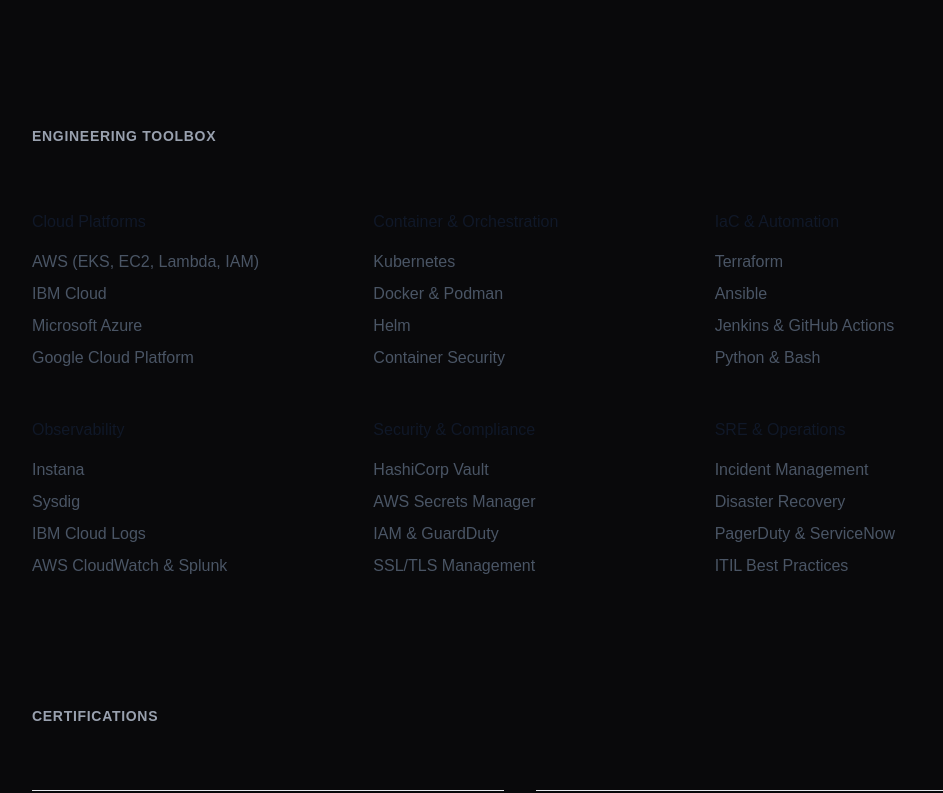
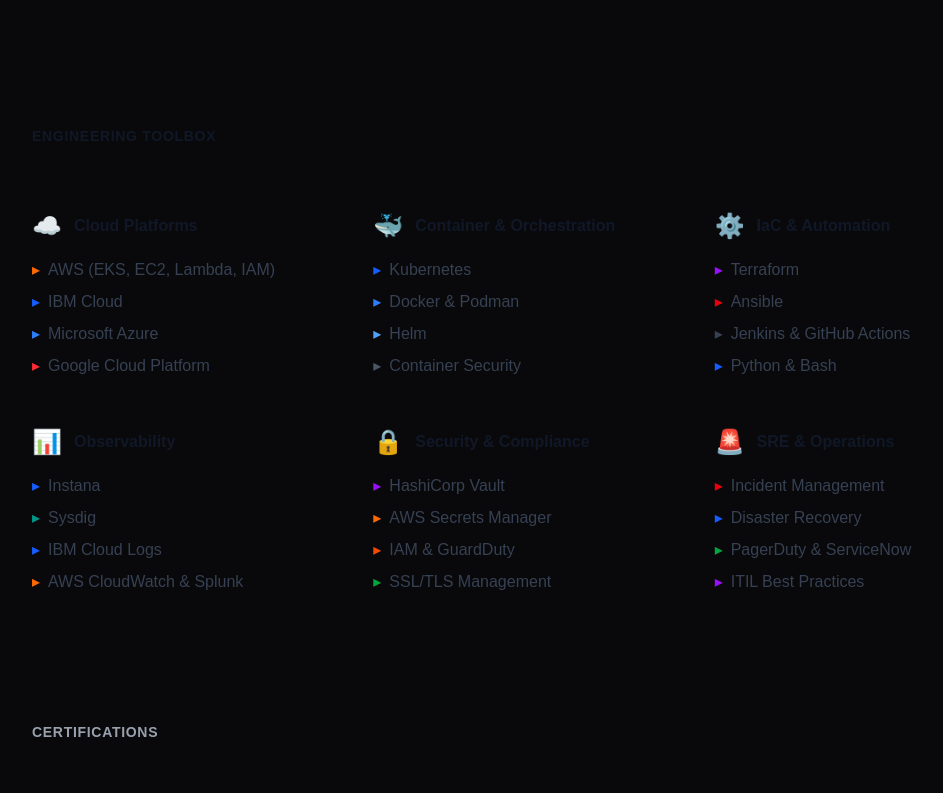
Before and after one commit to muhaaju/Muhammed_Ajas, a Next.js app: page / in a window 1280 px wide. Shown: the part 5367-6160 px from the top of the page, without its empty margins (120-1063 px from the left). Built offline with nearby package versions, Linux system fonts and the light colour scheme.

Commit message:
Add icons and improve text contrast in Engineering Toolbox and Find Me Online sections

```diff
--- a/app/page.tsx
+++ b/app/page.tsx
@@ -440,66 +440,132 @@
 
         {/* Engineering Toolbox Section */}
         <section className="mb-32">
-          <h2 className="text-sm font-semibold tracking-wider text-gray-400 mb-16">ENGINEERING TOOLBOX</h2>
+          <h2 className="text-sm font-semibold tracking-wider text-gray-900 mb-16">ENGINEERING TOOLBOX</h2>
 
           <div className="grid md:grid-cols-3 gap-12">
             <div>
-              <h4 className="font-medium mb-4 text-gray-900">Cloud Platforms</h4>
-              <ul className="space-y-2 text-gray-600">
-                <li>AWS (EKS, EC2, Lambda, IAM)</li>
-                <li>IBM Cloud</li>
-                <li>Microsoft Azure</li>
-                <li>Google Cloud Platform</li>
+              <div className="flex items-center gap-3 mb-4">
+                <span className="text-2xl">☁️</span>
+                <h4 className="font-semibold text-gray-900">Cloud Platforms</h4>
+              </div>
+              <ul className="space-y-2 text-gray-700">
+                <li className="flex items-center gap-2">
+                  <span className="text-orange-500">▸</span> AWS (EKS, EC2, Lambda, IAM)
+                </li>
+                <li className="flex items-center gap-2">
+                  <span className="text-blue-600">▸</span> IBM Cloud
+                </li>
+                <li className="flex items-center gap-2">
+                  <span className="text-blue-500">▸</span> Microsoft Azure
+                </li>
+                <li className="flex items-center gap-2">
+                  <span className="text-red-500">▸</span> Google Cloud Platform
+                </li>
               </ul>
             </div>
 
             <div>
-              <h4 className="font-medium mb-4 text-gray-900">Container & Orchestration</h4>
-              <ul className="space-y-2 text-gray-600">
-                <li>Kubernetes</li>
-                <li>Docker & Podman</li>
-                <li>Helm</li>
-                <li>Container Security</li>
+              <div className="flex items-center gap-3 mb-4">
+                <span className="text-2xl">🐳</span>
+                <h4 className="font-semibold text-gray-900">Container & Orchestration</h4>
+              </div>
+              <ul className="space-y-2 text-gray-700">
+                <li className="flex items-center gap-2">
+                  <span className="text-blue-600">▸</span> Kubernetes
+                </li>
+                <li className="flex items-center gap-2">
+                  <span className="text-blue-500">▸</span> Docker & Podman
+                </li>
+                <li className="flex items-center gap-2">
+                  <span className="text-blue-400">▸</span> Helm
+                </li>
+                <li className="flex items-center gap-2">
+                  <span className="text-gray-600">▸</span> Container Security
+                </li>
               </ul>
             </div>
 
             <div>
-              <h4 className="font-medium mb-4 text-gray-900">IaC & Automation</h4>
-              <ul className="space-y-2 text-gray-600">
-                <li>Terraform</li>
-                <li>Ansible</li>
-                <li>Jenkins & GitHub Actions</li>
-                <li>Python & Bash</li>
+              <div className="flex items-center gap-3 mb-4">
+                <span className="text-2xl">⚙️</span>
+                <h4 className="font-semibold text-gray-900">IaC & Automation</h4>
+              </div>
+              <ul className="space-y-2 text-gray-700">
+                <li className="flex items-center gap-2">
+                  <span className="text-purple-600">▸</span> Terraform
+                </li>
+                <li className="flex items-center gap-2">
+                  <span className="text-red-600">▸</span> Ansible
+                </li>
+                <li className="flex items-center gap-2">
+                  <span className="text-gray-700">▸</span> Jenkins & GitHub Actions
+                </li>
+                <li className="flex items-center gap-2">
+                  <span className="text-blue-600">▸</span> Python & Bash
+                </li>
               </ul>
             </div>
 
             <div>
-              <h4 className="font-medium mb-4 text-gray-900">Observability</h4>
-              <ul className="space-y-2 text-gray-600">
-                <li>Instana</li>
-                <li>Sysdig</li>
-                <li>IBM Cloud Logs</li>
-                <li>AWS CloudWatch & Splunk</li>
+              <div className="flex items-center gap-3 mb-4">
+                <span className="text-2xl">📊</span>
+                <h4 className="font-semibold text-gray-900">Observability</h4>
+              </div>
+              <ul className="space-y-2 text-gray-700">
+                <li className="flex items-center gap-2">
+                  <span className="text-blue-600">▸</span> Instana
+                </li>
+                <li className="flex items-center gap-2">
+                  <span className="text-teal-600">▸</span> Sysdig
+                </li>
+                <li className="flex items-center gap-2">
+                  <span className="text-blue-600">▸</span> IBM Cloud Logs
+                </li>
+                <li className="flex items-center gap-2">
+                  <span className="text-orange-500">▸</span> AWS CloudWatch & Splunk
+                </li>
               </ul>
             </div>
 
             <div>
-              <h4 className="font-medium mb-4 text-gray-900">Security & Compliance</h4>
-              <ul className="space-y-2 text-gray-600">
-                <li>HashiCorp Vault</li>
-                <li>AWS Secrets Manager</li>
-                <li>IAM & GuardDuty</li>
-                <li>SSL/TLS Management</li>
+              <div className="flex items-center gap-3 mb-4">
+                <span className="text-2xl">🔒</span>
+                <h4 className="font-semibold text-gray-900">Security & Compliance</h4>
+              </div>
+              <ul className="space-y-2 text-gray-700">
+                <li className="flex items-center gap-2">
+                  <span className="text-purple-600">▸</span> HashiCorp Vault
+                </li>
+                <li className="flex items-center gap-2">
+                  <span className="text-orange-500">▸</span> AWS Secrets Manager
+                </li>
+                <li className="flex items-center gap-2">
+                  <span className="text-orange-600">▸</span> IAM & GuardDuty
+                </li>
+                <li className="flex items-center gap-2">
+                  <span className="text-green-600">▸</span> SSL/TLS Management
+                </li>
               </ul>
             </div>
 
             <div>
-              <h4 className="font-medium mb-4 text-gray-900">SRE & Operations</h4>
-              <ul className="space-y-2 text-gray-600">
-                <li>Incident Management</li>
-                <li>Disaster Recovery</li>
-                <li>PagerDuty & ServiceNow</li>
-                <li>ITIL Best Practices</li>
+              <div className="flex items-center gap-3 mb-4">
+                <span className="text-2xl">🚨</span>
+                <h4 className="font-semibold text-gray-900">SRE & Operations</h4>
+              </div>
+              <ul className="space-y-2 text-gray-700">
+                <li className="flex items-center gap-2">
+                  <span className="text-red-600">▸</span> Incident Management
+                </li>
+                <li className="flex items-center gap-2">
+                  <span className="text-blue-600">▸</span> Disaster Recovery
+                </li>
+                <li className="flex items-center gap-2">
+                  <span className="text-green-600">▸</span> PagerDuty & ServiceNow
+                </li>
+                <li className="flex items-center gap-2">
+                  <span className="text-purple-600">▸</span> ITIL Best Practices
+                </li>
               </ul>
             </div>
           </div>
@@ -808,20 +874,23 @@
 
         {/* Find Me Online Section */}
         <section className="mb-32">
-          <h2 className="text-sm font-semibold tracking-wider text-gray-400 mb-8">FIND ME ONLINE</h2>
+          <h2 className="text-sm font-semibold tracking-wider text-gray-900 mb-8">FIND ME ONLINE</h2>
 
           <div className="grid md:grid-cols-2 gap-8">
             <a
-              href="https://www.linkedin.com/in/muhammedajas-753346109"
+              href="https://www.linkedin.com/in/profileofajas"
               target="_blank"
               rel="noopener noreferrer"
               className="group border-t border-gray-200 pt-6 hover:border-gray-400 transition-colors"
             >
               <div className="flex items-center justify-between mb-3">
-                <h3 className="text-xl font-medium">LinkedIn</h3>
-                <span className="text-gray-400 group-hover:translate-x-1 transition-transform">↗</span>
+                <div className="flex items-center gap-3">
+                  <span className="text-2xl">💼</span>
+                  <h3 className="text-xl font-semibold text-gray-900">LinkedIn</h3>
+                </div>
+                <span className="text-gray-500 group-hover:translate-x-1 transition-transform">↗</span>
               </div>
-              <p className="text-gray-600 leading-relaxed">
+              <p className="text-gray-700 leading-relaxed">
                 linkedin.com/in/profileofajas
               </p>
             </a>
@@ -833,10 +902,13 @@
               className="group border-t border-gray-200 pt-6 hover:border-gray-400 transition-colors"
             >
               <div className="flex items-center justify-between mb-3">
-                <h3 className="text-xl font-medium">GitHub</h3>
-                <span className="text-gray-400 group-hover:translate-x-1 transition-transform">↗</span>
+                <div className="flex items-center gap-3">
+                  <span className="text-2xl">💻</span>
+                  <h3 className="text-xl font-semibold text-gray-900">GitHub</h3>
+                </div>
+                <span className="text-gray-500 group-hover:translate-x-1 transition-transform">↗</span>
               </div>
-              <p className="text-gray-600 leading-relaxed">
+              <p className="text-gray-700 leading-relaxed">
                 github.com/muhaaju
               </p>
             </a>
@@ -848,10 +920,13 @@
               className="group border-t border-gray-200 pt-6 hover:border-gray-400 transition-colors"
             >
               <div className="flex items-center justify-between mb-3">
-                <h3 className="text-xl font-medium">Instagram</h3>
-                <span className="text-gray-400 group-hover:translate-x-1 transition-transform">↗</span>
+                <div className="flex items-center gap-3">
+                  <span className="text-2xl">📸</span>
+                  <h3 className="text-xl font-semibold text-gray-900">Instagram</h3>
+                </div>
+                <span className="text-gray-500 group-hover:translate-x-1 transition-transform">↗</span>
               </div>
-              <p className="text-gray-600 leading-relaxed">
+              <p className="text-gray-700 leading-relaxed">
                 instagram.com/muhammed_ajas
               </p>
             </a>
@@ -861,10 +936,13 @@
               className="group border-t border-gray-200 pt-6 hover:border-gray-400 transition-colors"
             >
               <div className="flex items-center justify-between mb-3">
-                <h3 className="text-xl font-medium">Email</h3>
-                <span className="text-gray-400 group-hover:translate-x-1 transition-transform">↗</span>
+                <div className="flex items-center gap-3">
+                  <span className="text-2xl">✉️</span>
+                  <h3 className="text-xl font-semibold text-gray-900">Email</h3>
+                </div>
+                <span className="text-gray-500 group-hover:translate-x-1 transition-transform">↗</span>
               </div>
-              <p className="text-gray-600 leading-relaxed">
+              <p className="text-gray-700 leading-relaxed">
                 ajas.muhammed1@gmail.com
               </p>
             </a>
```
